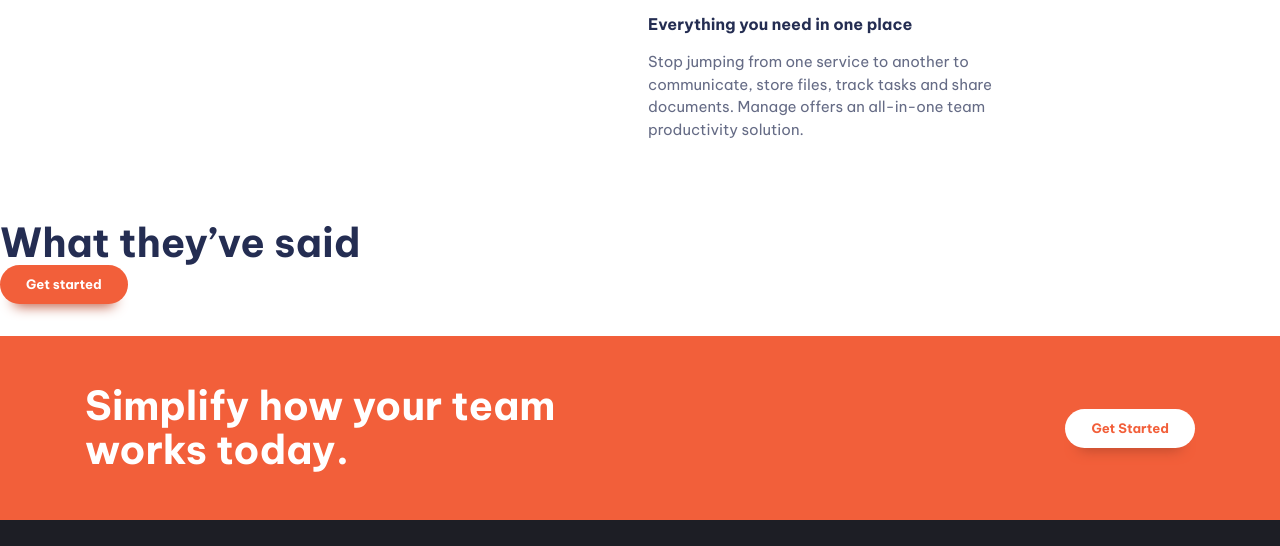
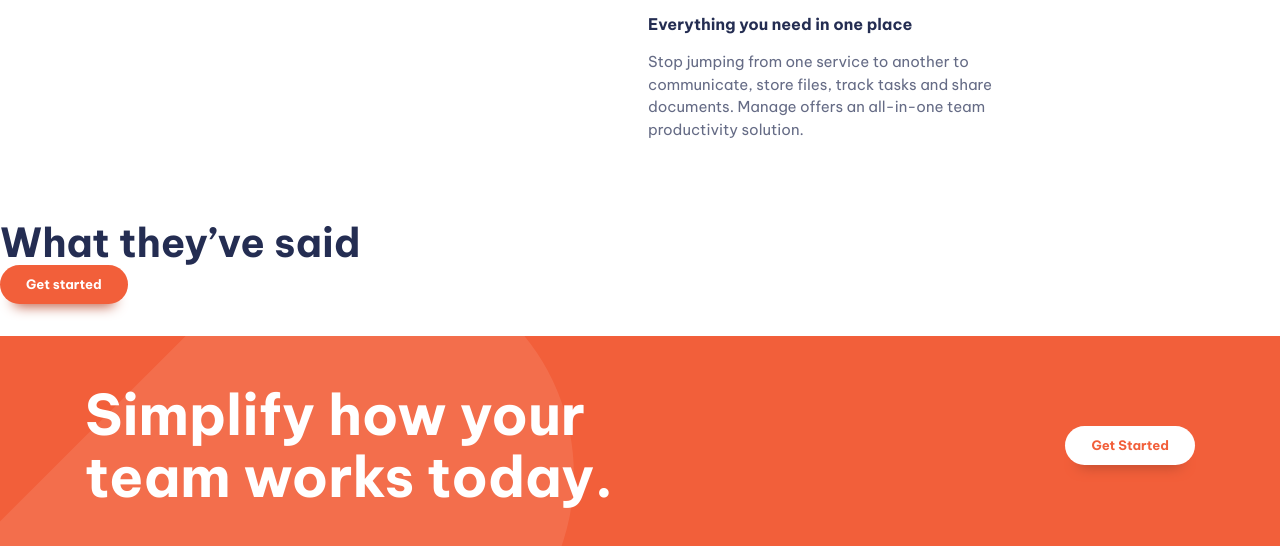
Before and after one commit to jhhornn/HTML-CSS-Practice, a website built with Vite: page manage-landing-page/index.html in a window 1280 px wide. Shown: the part 986-1532 px from the top of the page. Built offline with nearby package versions, Linux system fonts and the light colour scheme.

Commit message:
cta worked on

```diff
--- a/manage-landing-page/index.html
+++ b/manage-landing-page/index.html
@@ -112,10 +112,10 @@
         <div class="container">
           <div class="even-columns vertical-align-center">
             <div>
-              <p class="fs-secondary-heading fw-bold">Simplify how your team works today.
+              <p class="fs-primary-heading fw-bold">Simplify how your team works today.
               </p>
             </div>
-            <div class="justify-self-end">
+            <div class="justify-self-end-md">
               <button class="button" data-type="inverted">Get Started</button>
             </div>
           </div>
--- a/manage-landing-page/style.css
+++ b/manage-landing-page/style.css
@@ -266,6 +266,33 @@ p[data-width="wide"] {
   }
 }
 
+/* cta */
+
+.cta {
+  position: relative;
+  isolation: isolate;
+  text-align: center;
+}
+
+@media (min-width: 50em) {
+  .cta {
+    text-align: left;
+  }
+}
+
+.cta::before {
+  content: '';
+  position: absolute;
+  z-index: -1;
+  inset: 0;
+  background-image:
+    url(images/bg-tablet-pattern.svg),
+    url(images/bg-tablet-pattern.svg);
+  background-repeat: no-repeat;
+  background-position: -15rem -5rem, 80rem -42rem;
+  opacity: 0.1;
+}
+
 /* Utility Classes */
 
 .visually-hidden {
@@ -305,8 +332,10 @@ p[data-width="wide"] {
   align-items: center;
 }
 
-.justify-self-end {
-  justify-self: end;
+@media (min-width: 50em) {
+  .justify-self-end-md {
+    justify-self: end;
+  }
 }
 
 :where(.flow :not(:first-child)){
```
